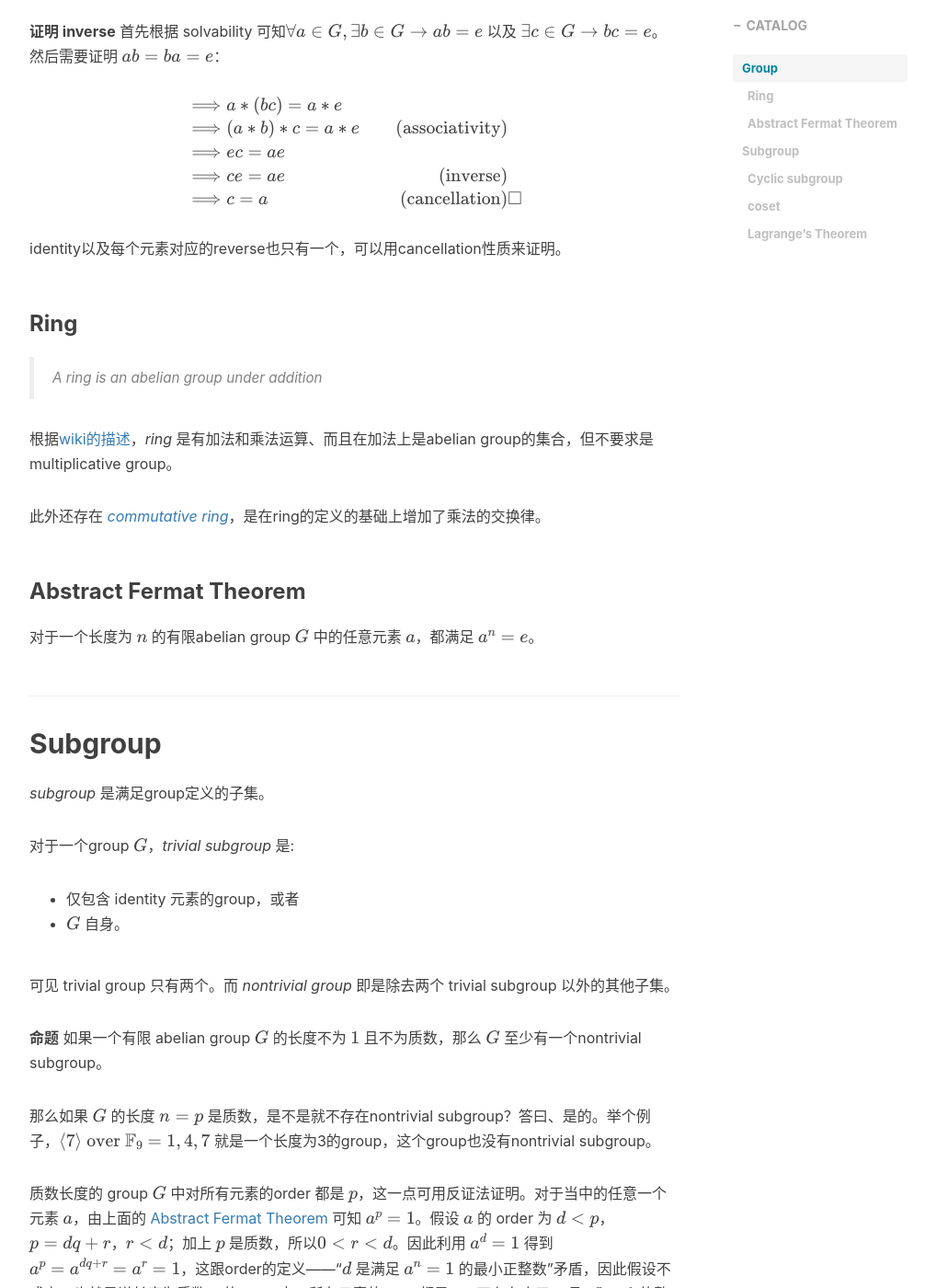
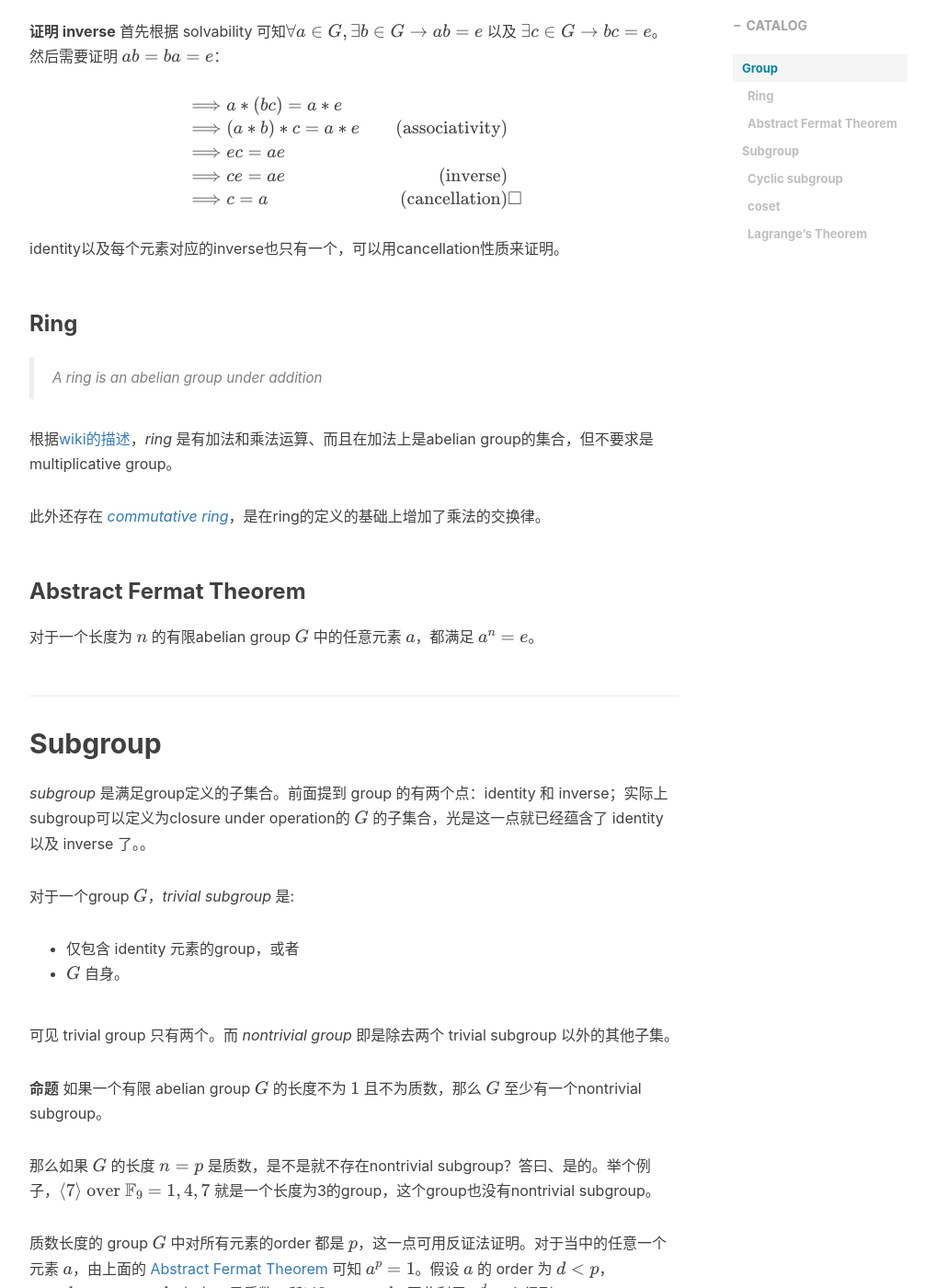
Before and after one commit to kayoch1n/kayoch1n.github.io, a Jekyll site: the page built from _posts/2022-06-05-group.markdown, in a window 1280 px wide and 1400 px high, scrolled down 1729 px. Shown: the whole window at 92% size, without its empty margins (233-1239 px from the left). Built offline with Jekyll 4.4.1, drawn with Linux system fonts in a browser that asks for light colours; nearby versions of some CDN libraries; comment, search, counter and statistics services are not loaded; some of the changed text lies outside the part shown.

Commit message:
Update _posts/2022-06-05-group.markdown

```diff
--- a/_posts/2022-06-05-group.markdown
+++ b/_posts/2022-06-05-group.markdown
@@ -77,7 +77,7 @@ $$
 \end{aligned}
 $$
 
-identity以及每个元素对应的reverse也只有一个，可以用cancellation性质来证明。
+identity以及每个元素对应的inverse也只有一个，可以用cancellation性质来证明。
 
 ### Ring
 
@@ -93,7 +93,7 @@ identity以及每个元素对应的reverse也只有一个，可以用cancellatio
 
 ## Subgroup
 
-_subgroup_ 是满足group定义的子集。
+_subgroup_ 是满足group定义的子集合。前面提到 group 的有两个点：identity 和 inverse；实际上subgroup可以定义为closure under operation的 $G$ 的子集合，光是这一点就已经蕴含了 identity 以及 inverse 了。。
 
 对于一个group $G$，_trivial subgroup_ 是:
 - 仅包含 identity 元素的group，或者
```
Also changed, not shown: other parts of _posts/2022-06-05-group.markdown (+1 -1 lines).
